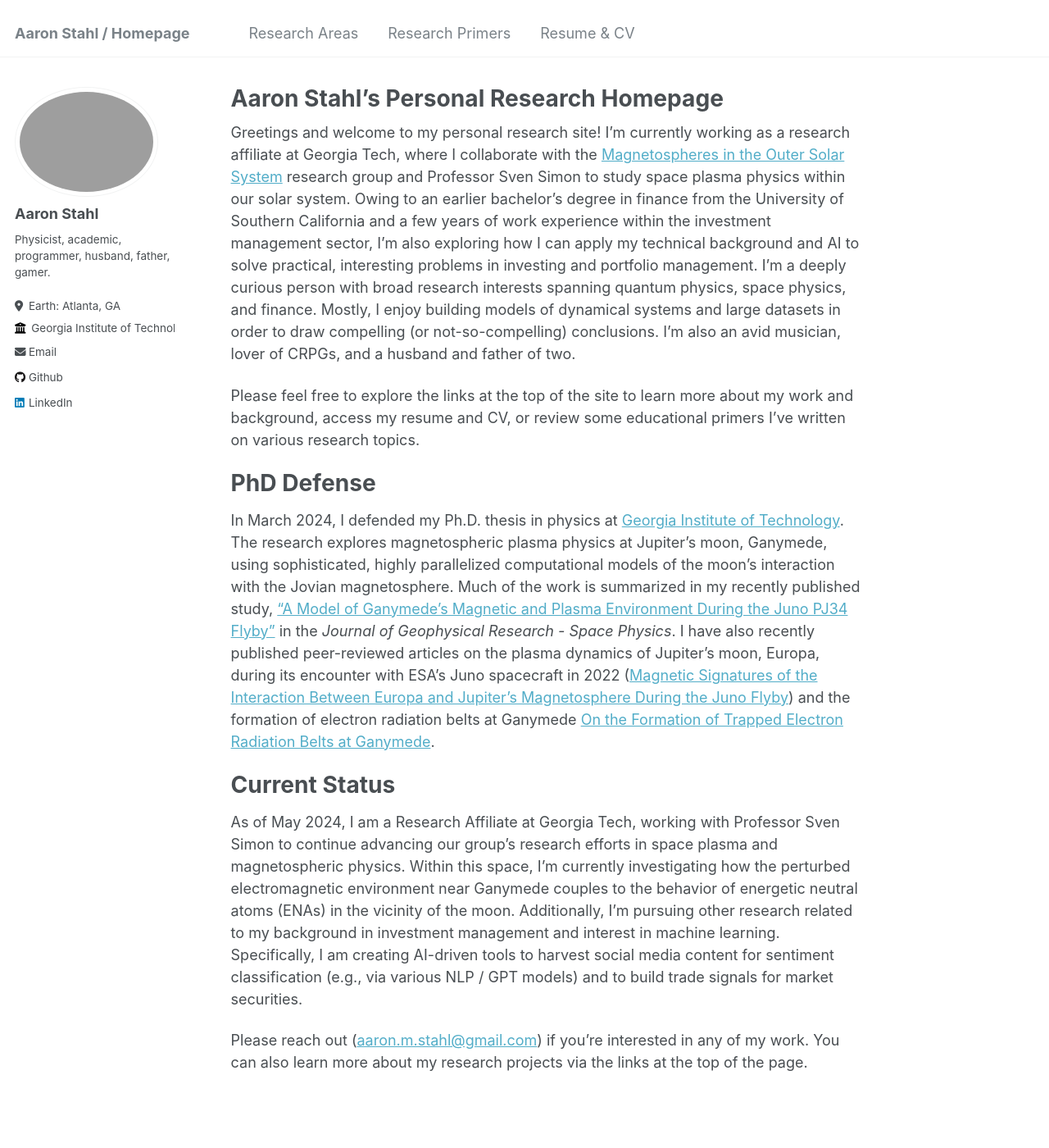
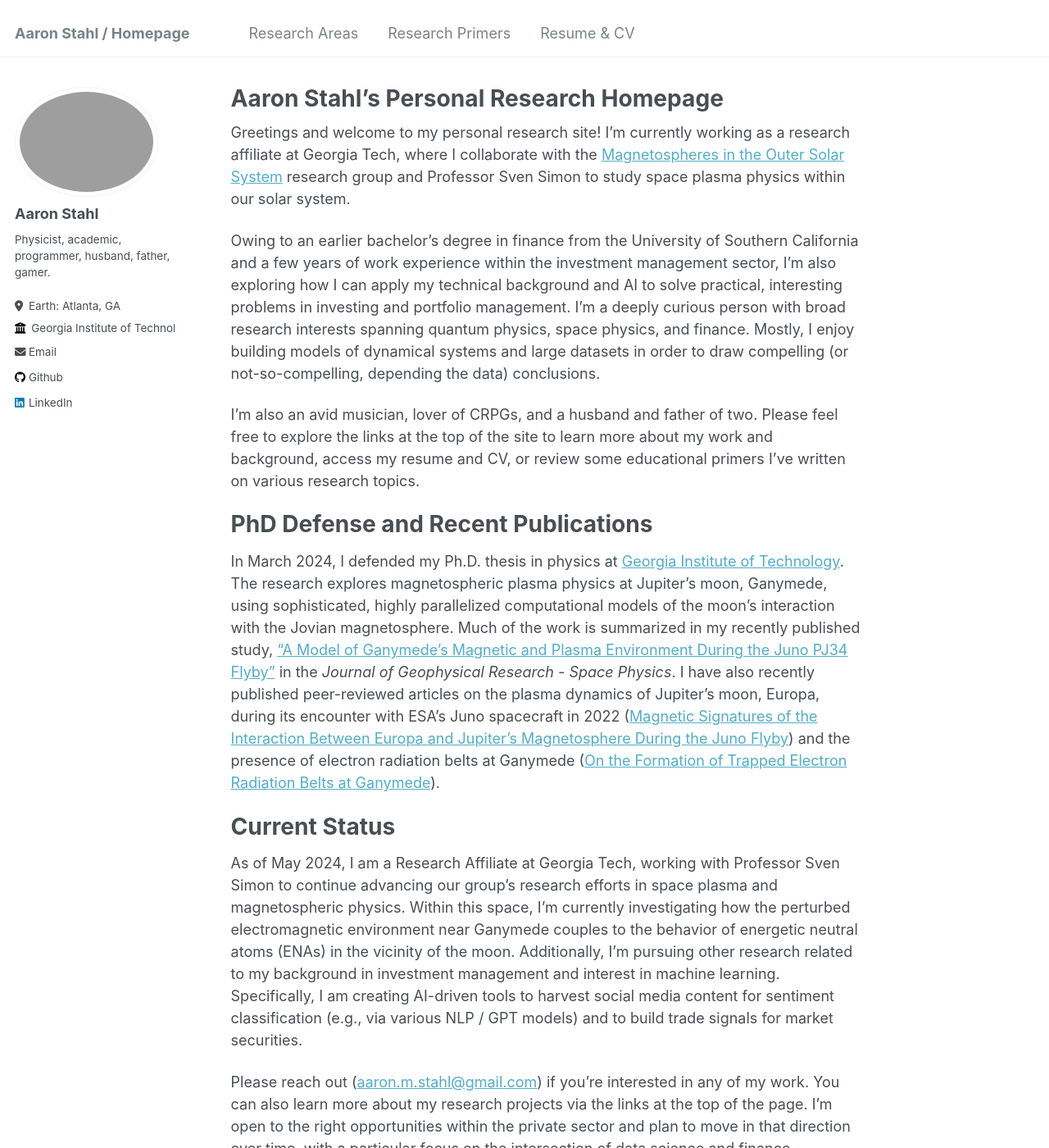
Before and after one commit to astahl3/astahl3.github.io, a Jekyll site: the page built from _pages/about.md, in a window 1280 px wide and 1400 px high. Shown: the whole window at 82% size. Built offline with Jekyll 4.4.1, drawn with Linux system fonts in a browser that asks for light colours; some of the changed text lies outside the part shown.

Commit message:
updates to space plasma and about pages

```diff
--- a/_pages/about.md
+++ b/_pages/about.md
@@ -6,16 +6,18 @@ redirect_from:
   - /about/
   - /about.html
 ---
-Greetings and welcome to my personal research site! I'm currently working as a research affiliate at Georgia Tech, where I collaborate with the [Magnetospheres in the Outer Solar System](https://svensimon.gatech.edu/) research group and Professor Sven Simon to study space plasma physics within our solar system. Owing to an earlier bachelor's degree in finance from the University of Southern California and a few years of work experience within the investment management sector, I'm also exploring how I can apply my technical background and AI to solve practical, interesting problems in investing and portfolio management. I'm a deeply curious person with broad research interests spanning quantum physics, space physics, and finance. Mostly, I enjoy building models of dynamical systems and large datasets in order to draw compelling (or not-so-compelling) conclusions. I'm also an avid musician, lover of CRPGs, and a husband and father of two.
+Greetings and welcome to my personal research site! I'm currently working as a research affiliate at Georgia Tech, where I collaborate with the [Magnetospheres in the Outer Solar System](https://svensimon.gatech.edu/) research group and Professor Sven Simon to study space plasma physics within our solar system.
 
-Please feel free to explore the links at the top of the site to learn more about my work and background, access my resume and CV, or review some educational primers I've written on various research topics.
+Owing to an earlier bachelor's degree in finance from the University of Southern California and a few years of work experience within the investment management sector, I'm also exploring how I can apply my technical background and AI to solve practical, interesting problems in investing and portfolio management. I'm a deeply curious person with broad research interests spanning quantum physics, space physics, and finance. Mostly, I enjoy building models of dynamical systems and large datasets in order to draw compelling (or not-so-compelling, depending the data) conclusions.
 
-PhD Defense
+I'm also an avid musician, lover of CRPGs, and a husband and father of two. Please feel free to explore the links at the top of the site to learn more about my work and background, access my resume and CV, or review some educational primers I've written on various research topics.
+
+PhD Defense and Recent Publications
 ======
-In March 2024, I defended my Ph.D. thesis in physics at [Georgia Institute of Technology](https://grad.gatech.edu/events/phd-defense-aaron-stahl). The research explores magnetospheric plasma physics at Jupiter's moon, Ganymede, using sophisticated, highly parallelized computational models of the moon's interaction with the Jovian magnetosphere. Much of the work is summarized in my recently published study, ["A Model of Ganymede's Magnetic and Plasma Environment During the Juno PJ34 Flyby"](https://agupubs.onlinelibrary.wiley.com/doi/full/10.1029/2023JA032113) in the _Journal of Geophysical Research - Space Physics_. I have also recently published peer-reviewed articles on the plasma dynamics of Jupiter's moon, Europa, during its encounter with ESA's Juno spacecraft in 2022 ([Magnetic Signatures of the Interaction Between Europa and Jupiter's Magnetosphere During the Juno Flyby](https://agupubs.onlinelibrary.wiley.com/doi/10.1029/2023GL106810)) and the formation of electron radiation belts at Ganymede [On the Formation of Trapped Electron Radiation Belts at Ganymede](https://agupubs.onlinelibrary.wiley.com/doi/full/10.1029/2024GL109058).
+In March 2024, I defended my Ph.D. thesis in physics at [Georgia Institute of Technology](https://grad.gatech.edu/events/phd-defense-aaron-stahl). The research explores magnetospheric plasma physics at Jupiter's moon, Ganymede, using sophisticated, highly parallelized computational models of the moon's interaction with the Jovian magnetosphere. Much of the work is summarized in my recently published study, ["A Model of Ganymede's Magnetic and Plasma Environment During the Juno PJ34 Flyby"](https://agupubs.onlinelibrary.wiley.com/doi/full/10.1029/2023JA032113) in the _Journal of Geophysical Research - Space Physics_. I have also recently published peer-reviewed articles on the plasma dynamics of Jupiter's moon, Europa, during its encounter with ESA's Juno spacecraft in 2022 ([Magnetic Signatures of the Interaction Between Europa and Jupiter's Magnetosphere During the Juno Flyby](https://agupubs.onlinelibrary.wiley.com/doi/10.1029/2023GL106810)) and the presence of electron radiation belts at Ganymede ([On the Formation of Trapped Electron Radiation Belts at Ganymede](https://agupubs.onlinelibrary.wiley.com/doi/full/10.1029/2024GL109058)).
 
 Current Status
 ======
 As of May 2024, I am a Research Affiliate at Georgia Tech, working with Professor Sven Simon to continue advancing our group's research efforts in space plasma and magnetospheric physics. Within this space, I'm currently investigating how the perturbed electromagnetic environment near Ganymede couples to the behavior of energetic neutral atoms (ENAs) in the vicinity of the moon. Additionally, I'm pursuing other research related to my background in investment management and interest in machine learning. Specifically, I am creating AI-driven tools to harvest social media content for sentiment classification (e.g., via various NLP / GPT models) and to build trade signals for market securities.
 
-Please reach out ([aaron.m.stahl@gmail.com](mailto:aaron.m.stahl@gmail.com)) if you're interested in any of my work. You can also learn more about my research projects via the links at the top of the page.
+Please reach out ([aaron.m.stahl@gmail.com](mailto:aaron.m.stahl@gmail.com)) if you're interested in any of my work. You can also learn more about my research projects via the links at the top of the page. I'm open to the right opportunities within the private sector and plan to move in that direction over time, with a particular focus on the intersection of data science and finance.
```
Also changed, not shown: _pages/space_plasma.md (+4 -11 lines).
